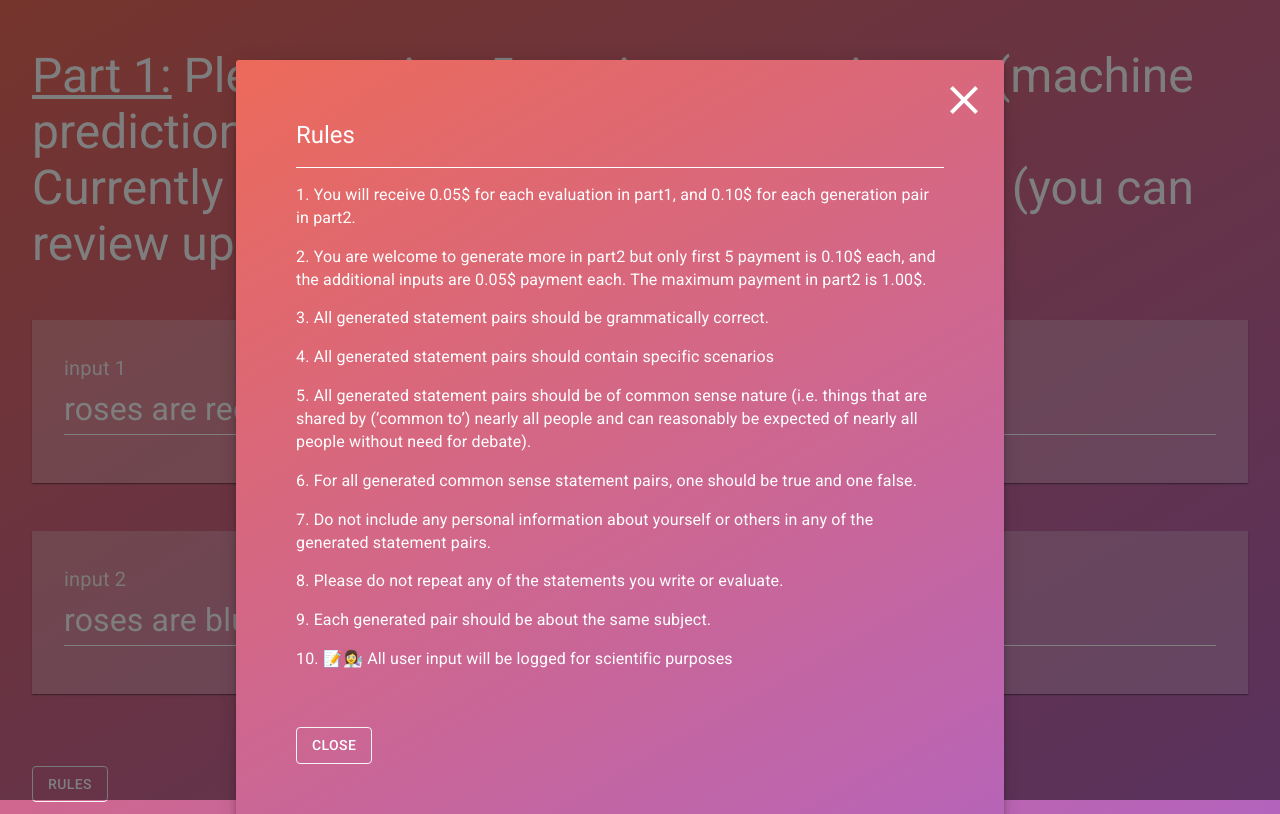
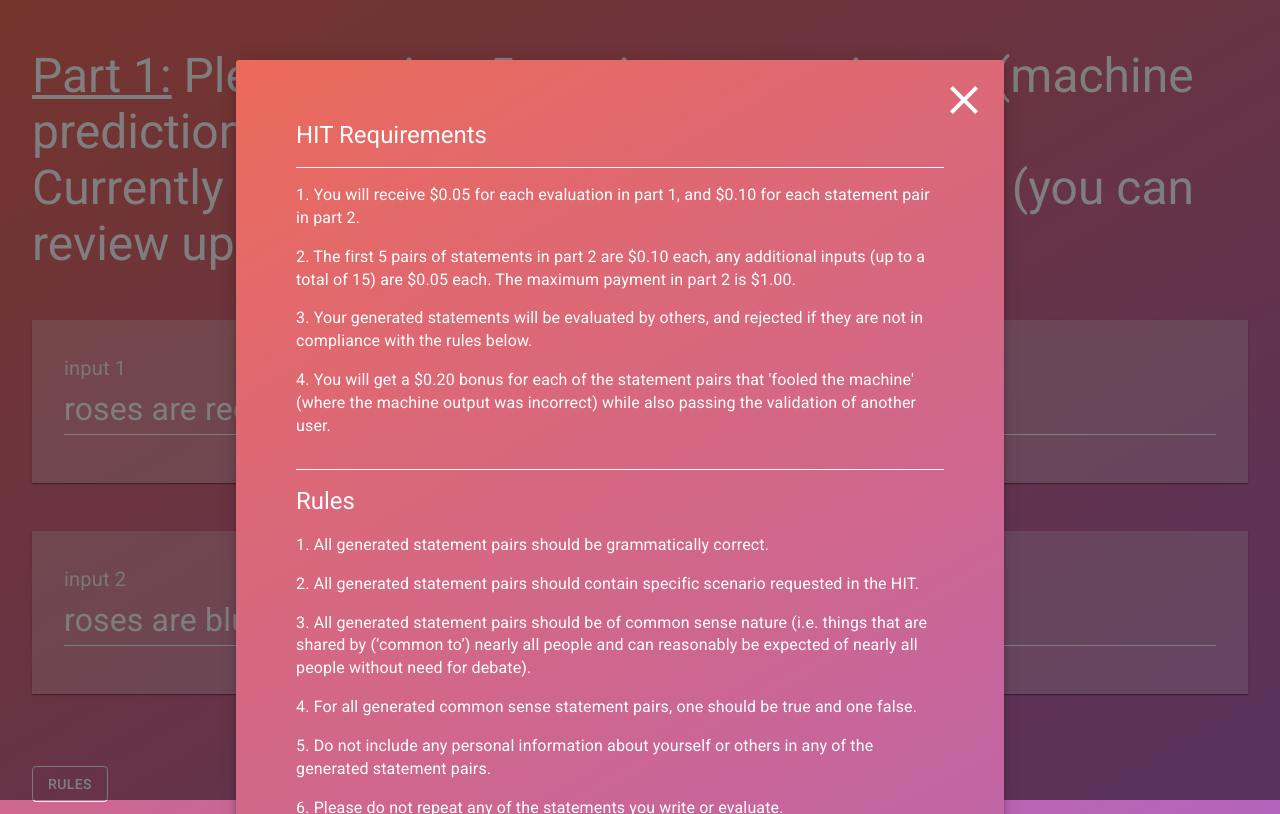
Before and after one commit to isi-usc-edu/mcs-demo, a React (Create React App) app: page / in a window 1280 px wide. Both pictures are taken after a click on the button "RULES". Built offline with nearby package versions, Linux system fonts and the light colour scheme; no server answers.

Commit message:
Update the HIT Requirements and Rules section

```diff
--- a/src/components/Rules.js
+++ b/src/components/Rules.js
@@ -73,23 +73,34 @@ class Rules extends React.Component {
           </Hidden>
           <Grid item xs={12}>
             <Typography component="h5" variant="h5" className={classes.header}>
-              Rules
+              HIT Requirements
             </Typography>
             <span className={classes.divider} />
             <div className={classes.content}>
-              <p>1. You will receive 0.05$ for each evaluation in part1, and 0.10$ for each generation pair in part2.</p>
-              <p>2. You are welcome to generate more in part2 but only first 5 payment is 0.10$ each, and the additional inputs are 0.05$ payment each. The maximum
-               payment in part2 is 1.00$.</p>
-              <p>3. All generated statement pairs should be grammatically correct.</p>
-              <p>4. All generated statement pairs should contain specific scenarios</p>
-              <p>5. All generated statement pairs should be of common sense nature (i.e. things that are shared by (‘common to’) nearly all people and can reasonably
+              <p>1. You will receive $0.05 for each evaluation in part 1, and $0.10 for each statement pair in part 2.</p>
+              <p>2. The first 5 pairs of statements in part 2 are $0.10 each, any additional inputs (up to a total of 15) are $0.05 each. The maximum
+               payment in part 2 is $1.00.</p>
+              <p>3. Your generated statements will be evaluated by others, and rejected if they are not in compliance with the rules below.</p>
+              <p>4. You will get a $0.20 bonus for each of the statement pairs that 'fooled the machine' (where the machine output was incorrect) while also passing the validation of another user.</p>
+            </div>
+            <span className={classes.divider} />
+            <Typography component="h5" variant="h5" className={classes.header}>
+              Rules
+            </Typography>
+            <div className={classes.content}>
+              <p>1. All generated statement pairs should be grammatically correct.</p>
+              <p>2. All generated statement pairs should contain specific scenario requested in the HIT.</p>
+              <p>3. All generated statement pairs should be of common sense nature (i.e. things that are shared by (‘common to’) nearly all people and can reasonably
                 be expected of nearly all people without need for debate).</p>
-              <p>6. For all generated common sense statement pairs, one should be true and one false.</p>
-              <p>7. Do not include any personal information about yourself or
+              <p>4. For all generated common sense statement pairs, one should be true and one false.</p>
+              <p>5. Do not include any personal information about yourself or
                 others in any of the generated statement pairs.</p>
-              <p>8. Please do not repeat any of the statements you write or evaluate.</p>
-              <p>9. Each generated pair should be about the same subject.</p>
-              <p>10. <Emoji symbol="📝" label="notes" /><Emoji symbol="👩‍🔬" label="scientist" /> All user input will be logged for scientific purposes</p>
+              <p>6. Please do not repeat any of the statements you write or evaluate.</p>
+              <p>7. Each generated pair should be about the same subject.</p>
+            </div>
+            <span className={classes.divider} />
+            <div className={classes.content}>
+              <p><Emoji symbol="📝" label="notes" /><Emoji symbol="👩‍🔬" label="scientist" /> All user input will be logged for scientific purposes</p>
             </div>
           </Grid>
           <Grid item xs={12} align="left">
```
